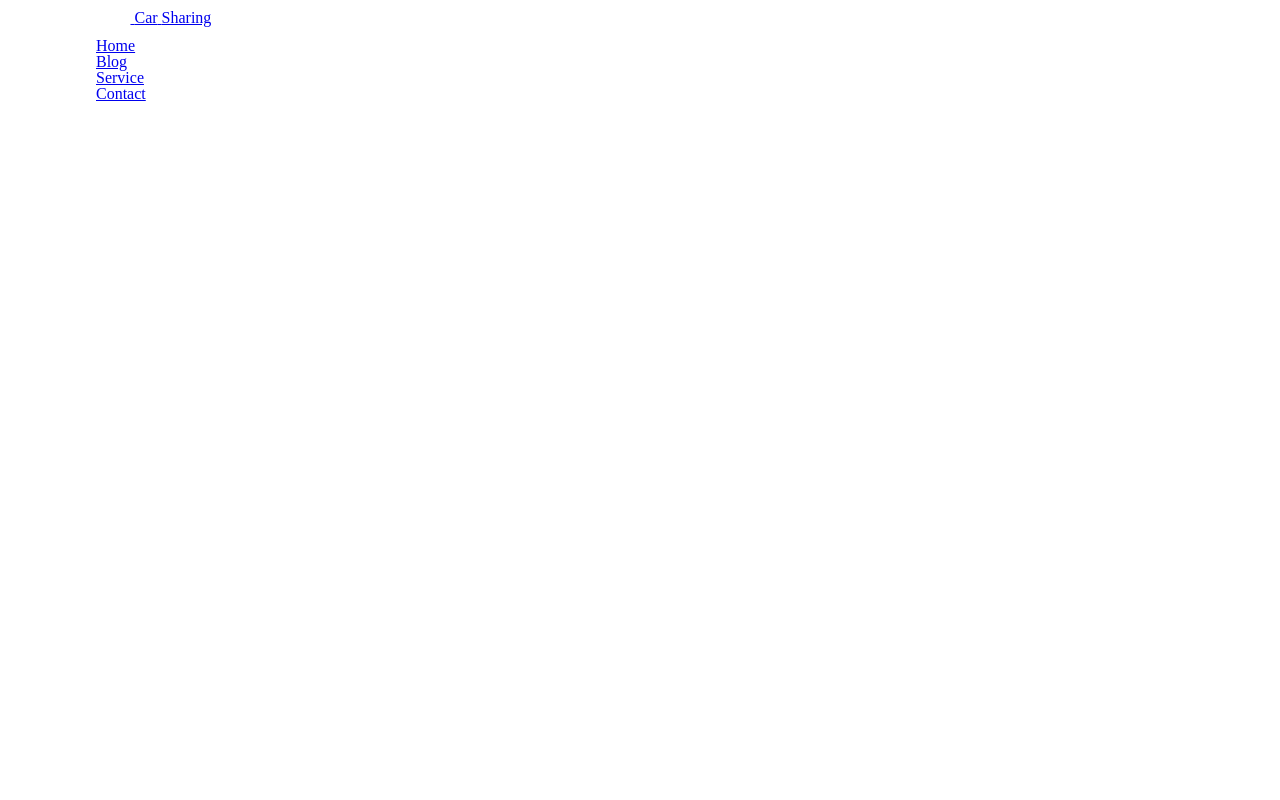
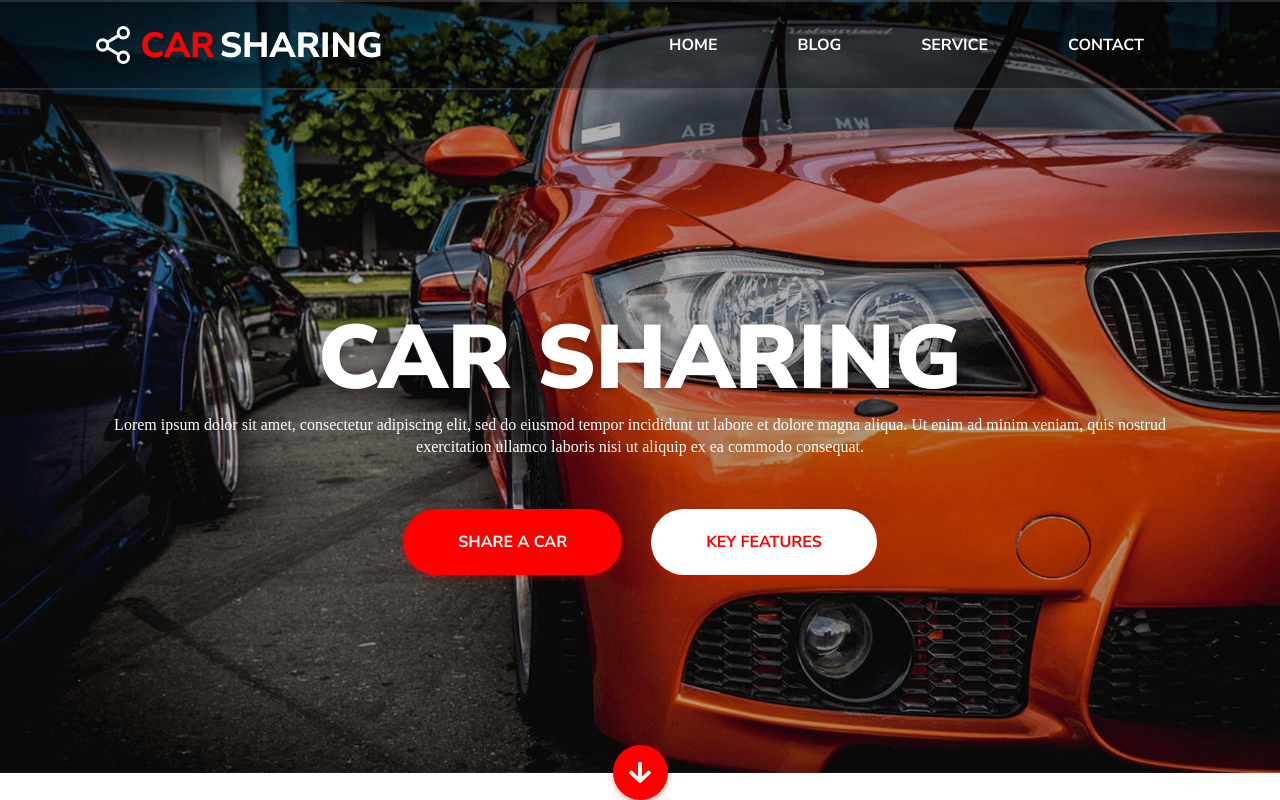
Before and after one commit to Widsky/CarSharing, a plain HTML site: page index.html in a window 1280 px wide. Drawn offline with Linux system fonts and the light colour scheme.

Commit message:
Add page header

```diff
--- a/css/style.css
+++ b/css/style.css
@@ -1,5 +1,9 @@
 * {
     box-sizing: border-box;
+}
+
+.body {
+    font-family: var(--font1);
 }
 
 .container {
@@ -23,3 +27,154 @@
     --font1: "Nunito Sans";
     --font2: "Open Sans";
 }
+
+.page-header {
+    background-image: url("../images/Image.jpg");
+    background-position: center;
+    background-size: cover;
+    height: calc(100vh - 27px);
+    position: relative;
+    display: flex;
+    flex-direction: column;
+    justify-content: space-between;
+    /*align-items: center;*/
+}
+
+.page-header::before {
+    content: "";
+    position: absolute;
+    height: 100%;
+    width: 100%;
+    background-color: var(--color2);
+    opacity: 0.3;
+}
+
+.page-nav-bg {
+    width: 100%;
+    background-color: var(--color3);
+    border-top: 2px solid var(--color4);
+    border-bottom: 2px solid var(--color4);
+    box-sizing: border-box;
+    height: 90px;
+    display: flex;
+    align-items: center;
+}
+
+.header__container {
+    display: flex;
+    justify-content: space-between;
+    align-items: center;
+}
+
+.header--logo {
+    z-index: 2;
+    color: var(--color1);
+    text-decoration: none;
+    font-family: var(--font1);
+    /*padding: 27px 10px 28px 0;*/
+    display: flex;
+    align-items: center;
+    font-size: 35px;
+    line-height: 47px;
+    font-weight: 800;
+    text-transform: uppercase;
+
+}
+
+.page-nav {
+    z-index: 2;
+}
+
+.header--logo--img {
+    padding-right: 10px;
+}
+
+.header--logo--content {
+    color: var(--color5);
+    padding-right: 5px;
+}
+
+.page__nav__list {
+    display: flex;
+}
+
+.page__nav__list__li__a {
+    padding: 33px 40px;
+    text-decoration: none;
+    font-family: var(--font1);
+    text-transform: uppercase;
+    color: var(--color1);
+    font-weight: bold;
+}
+
+.page__nav__list__li__a:hover {
+    background-color: var(--color4);
+}
+
+.header-article {
+    z-index: 2;
+}
+
+.header-article-container {
+    display: flex;
+    flex-direction: column;
+    justify-content: center;
+    align-items: center;
+}
+
+.header-article-title {
+    text-transform: uppercase;
+    color: var(--color1);
+    font-weight: 900;
+    text-shadow: 0px 3px 6px var(--color6);
+    font-size: 90px;
+    font-family: var(--font1);
+    line-height: 90px;
+    padding-bottom: 10px;
+}
+
+.header-article-text {
+    font-size: 16px;
+    line-height: 22px;
+    color: var(--color1);
+    text-align: center;
+    padding-bottom: 76px;
+}
+
+.header-btn {
+    font-size: 16px;
+    text-decoration: none;
+    padding: 22px 55px;
+    font-family: var(--font1);
+    font-weight: bold;
+    border-radius: 40px;
+    box-shadow: 0px 3px 6px var(--color7);
+}
+
+.header-btn-1 {
+    background-color: var(--color5);
+    color: var(--color1);
+    margin-right: 25px;
+}
+
+.header-btn-2 {
+    background-color: var(--color1);
+    color: var(--color5);
+}
+
+.arrow {
+    width: 55px;
+    height: 55px;
+    background-color: var(--color5);
+    border-radius: 50%;
+    box-shadow: 0px 3px 6px var(--color7);
+    z-index: 2;
+    display: flex;
+    justify-content: center;
+    align-items: center;
+    align-self: center;
+    position: absolute;
+    bottom: -27px;
+}
+
+/***********************BLOG***********************/
--- a/index.html
+++ b/index.html
@@ -17,22 +17,46 @@
     <header class="page-header">
         <div class="page-nav-bg">
             <div class="container header__container">
-                <a href="/" class="logo">
-                    <img src="images/Icon%20Logo%20Normal.svg">
-                    <span>Car</span>
-                    <span>Sharing</span>
+                <a href="/" class="header--logo">
+                    <img src="images/Icon%20Logo%20Normal.svg" class="header--logo--img">
+                    <span class="header--logo--content">Car</span>
+                    <span class="header--logo--content1">Sharing</span>
                 </a>
 
                 <nav class="page-nav">
                     <ul class="page__nav__list">
-                        <li><a href="#">Home</a></li>
-                        <li><a href="#">Blog</a></li>
-                        <li><a href="#">Service</a></li>
-                        <li><a href="#">Contact</a></li>
+                        <li class="page__nav__list__li"><a href="#" class="page__nav__list__li__a">Home</a></li>
+                        <li class="page__nav__list__li"><a href="#" class="page__nav__list__li__a">Blog</a></li>
+                        <li class="page__nav__list__li"><a href="#" class="page__nav__list__li__a">Service</a></li>
+                        <li class="page__nav__list__li"><a href="#" class="page__nav__list__li__a">Contact</a></li>
                     </ul>
                 </nav>
             </div>
         </div>
+
+        <article class="header-article">
+            <div class="container header-article-container">
+                <h1 class="header-article-title">Car sharing</h1>
+
+                <p class="header-article-text">Lorem ipsum dolor sit amet, consectetur adipiscing elit, sed do eiusmod tempor incididunt ut labore et dolore magna aliqua. Ut enim ad minim veniam, quis nostrud exercitation ullamco laboris nisi ut aliquip ex ea commodo consequat.</p>
+
+                <div class="header-buttons">
+                    <a href="#" class="header-btn header-btn-1">SHARE A CAR</a>
+
+                    <a href="#" class="header-btn header-btn-2">KEY FEATURES</a>
+                </div>
+            </div>
+        </article>
+
+        <div class="header-help"></div>
+
+        <div class="arrow">
+            <img src="images/Icon%20Arrow%20Down.svg">
+        </div>
     </header>
+
+    <main class="main">
+        <div class="container main__container"></div>
+    </main>
 </body>
 </html>
```
